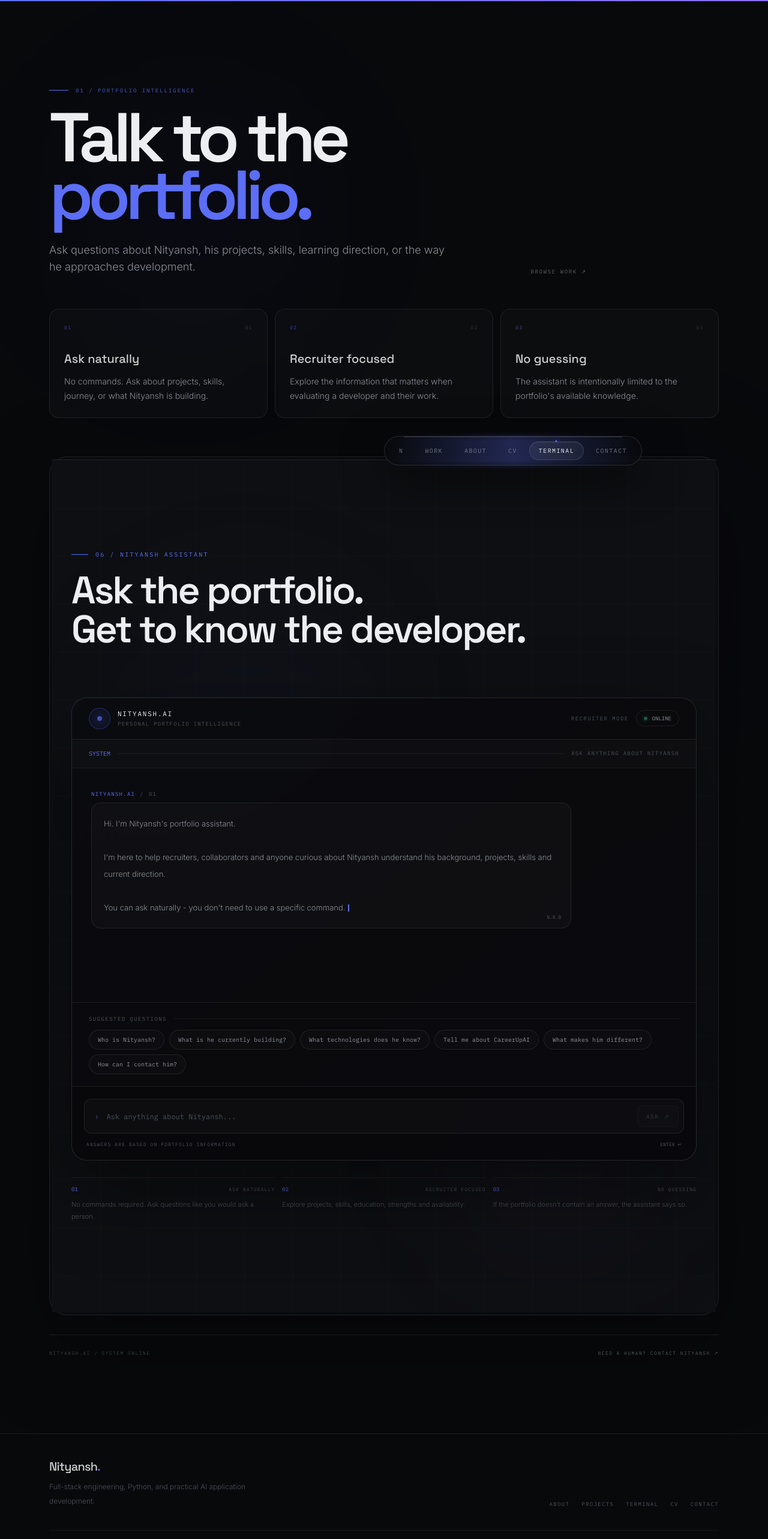
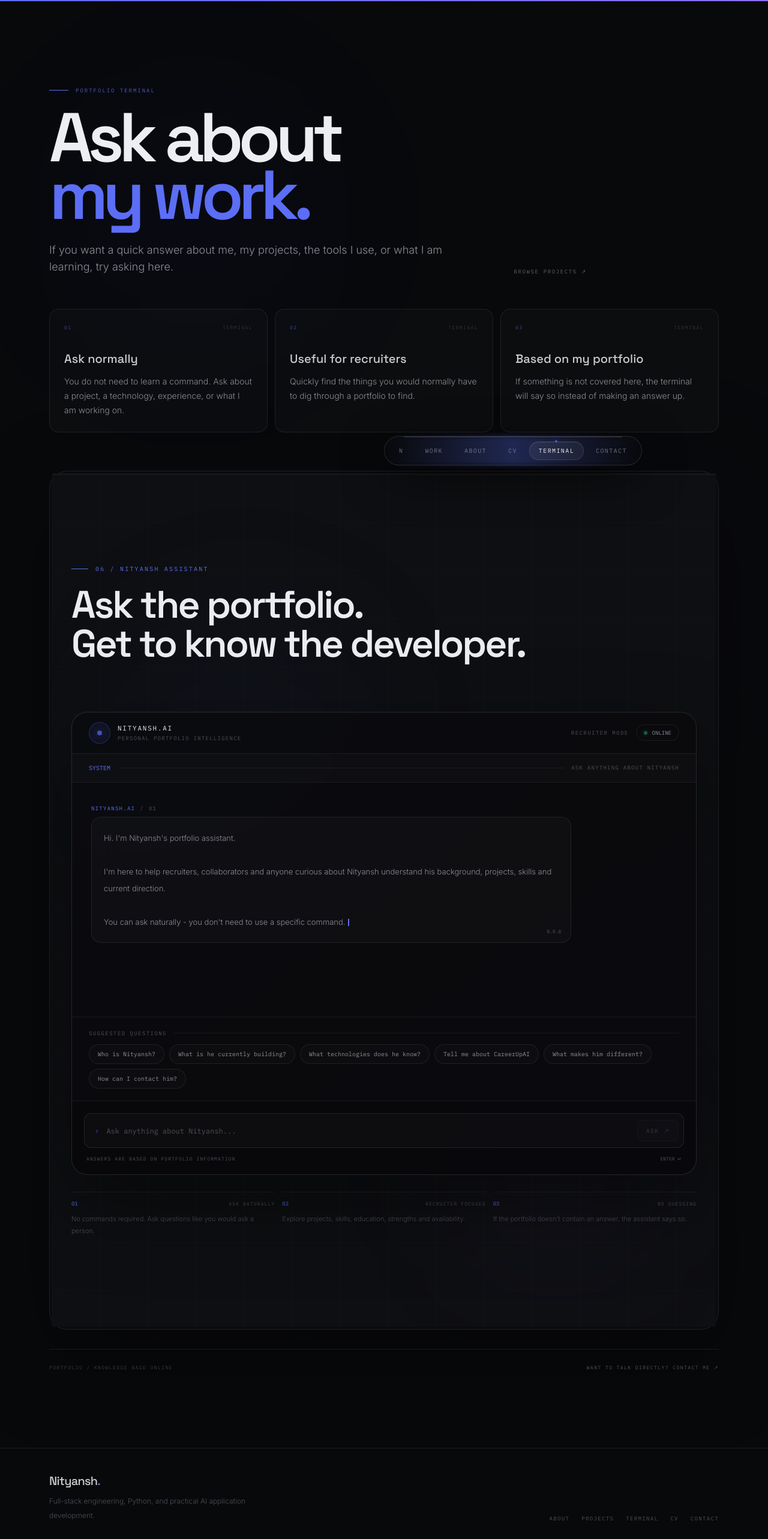
Before and after one commit to nityansh19/nityansh-portfolio, a Next.js app: page /terminal in a window 1280 px wide. Shown: the top 2566 px of the page at 60% size. Built offline with nearby package versions, Linux system fonts and the light colour scheme.

Commit message:
Refine recruiter terminal experience

```diff
--- a/app/terminal/page.tsx
+++ b/app/terminal/page.tsx
@@ -3,14 +3,14 @@ import Terminal from "@/components/Terminal";
 import Link from "next/link";
 
 export const metadata: Metadata = {
-  title: "Terminal — Nityansh Rupesh Bahadur",
-  description: "Talk to Nityansh's interactive portfolio terminal.",
+  title: "Portfolio Terminal — Nityansh Rupesh Bahadur",
+  description: "Ask questions about Nityansh's projects, skills, experience, and current work.",
 };
 
 const signals = [
-  ["01", "Ask naturally", "No commands. Ask about projects, skills, journey, or what Nityansh is building."],
-  ["02", "Recruiter focused", "Explore the information that matters when evaluating a developer and their work."],
-  ["03", "No guessing", "The assistant is intentionally limited to the portfolio's available knowledge."],
+  ["01", "Ask normally", "You do not need to learn a command. Ask about a project, a technology, experience, or what I am working on."],
+  ["02", "Useful for recruiters", "Quickly find the things you would normally have to dig through a portfolio to find."],
+  ["03", "Based on my portfolio", "If something is not covered here, the terminal will say so instead of making an answer up."],
 ];
 
 export default function TerminalPage() {
@@ -26,36 +26,35 @@ export default function TerminalPage() {
         <header className="max-w-4xl">
           <div className="flex items-center gap-3 font-mono text-[9px] uppercase tracking-[0.22em] text-accent/80">
             <span className="h-px w-8 bg-accent" />
-            01 / Portfolio Intelligence
+            Portfolio terminal
           </div>
           <div className="mt-6 flex flex-col justify-between gap-7 md:flex-row md:items-end">
             <div>
               <h1 className="font-display text-[clamp(3.5rem,9vw,8rem)] font-semibold leading-[0.84] tracking-[-0.075em]">
-                Talk to the
+                Ask about
                 <br />
-                <span className="text-accent">portfolio.</span>
+                <span className="text-accent">my work.</span>
               </h1>
               <p className="mt-7 max-w-2xl text-base leading-8 text-ink-dim sm:text-lg">
-                Ask questions about Nityansh, his projects, skills, learning
-                direction, or the way he approaches development.
+                If you want a quick answer about me, my projects, the tools I use, or what I am learning, try asking here.
               </p>
             </div>
 
             <Link href="/projects" className="shrink-0 font-mono text-[9px] uppercase tracking-[0.18em] text-white/35 transition-colors hover:text-accent">
-              Browse work ↗
+              Browse projects ↗
             </Link>
           </div>
         </header>
 
         <div className="mt-14 grid gap-3 md:grid-cols-3">
-          {signals.map(([number, title, description], index) => (
+          {signals.map(([number, title, description]) => (
             <div
               key={number}
               className="group relative overflow-hidden rounded-2xl border border-white/[0.08] bg-white/[0.018] p-6 transition-all duration-500 hover:-translate-y-1 hover:border-accent/25 hover:bg-white/[0.028]"
             >
               <div className="mb-8 flex items-center justify-between font-mono text-[8px] uppercase tracking-[0.18em]">
                 <span className="text-accent/60">{number}</span>
-                <span className="text-white/15">0{index + 1}</span>
+                <span className="text-white/15">Terminal</span>
               </div>
               <h2 className="font-display text-xl text-white/80">{title}</h2>
               <p className="mt-3 text-sm leading-6 text-ink-dim">{description}</p>
@@ -70,10 +69,10 @@ export default function TerminalPage() {
 
         <div className="mt-8 flex flex-wrap items-center justify-between gap-4 border-t border-line pt-6">
           <span className="font-mono text-[8px] uppercase tracking-[0.18em] text-white/20">
-            NITYANSH.AI / SYSTEM ONLINE
+            Portfolio / knowledge base online
           </span>
           <Link href="/contact" className="font-mono text-[8px] uppercase tracking-[0.18em] text-white/30 transition-colors hover:text-accent">
-            Need a human? Contact Nityansh ↗
+            Want to talk directly? Contact me ↗
           </Link>
         </div>
       </div>
```
